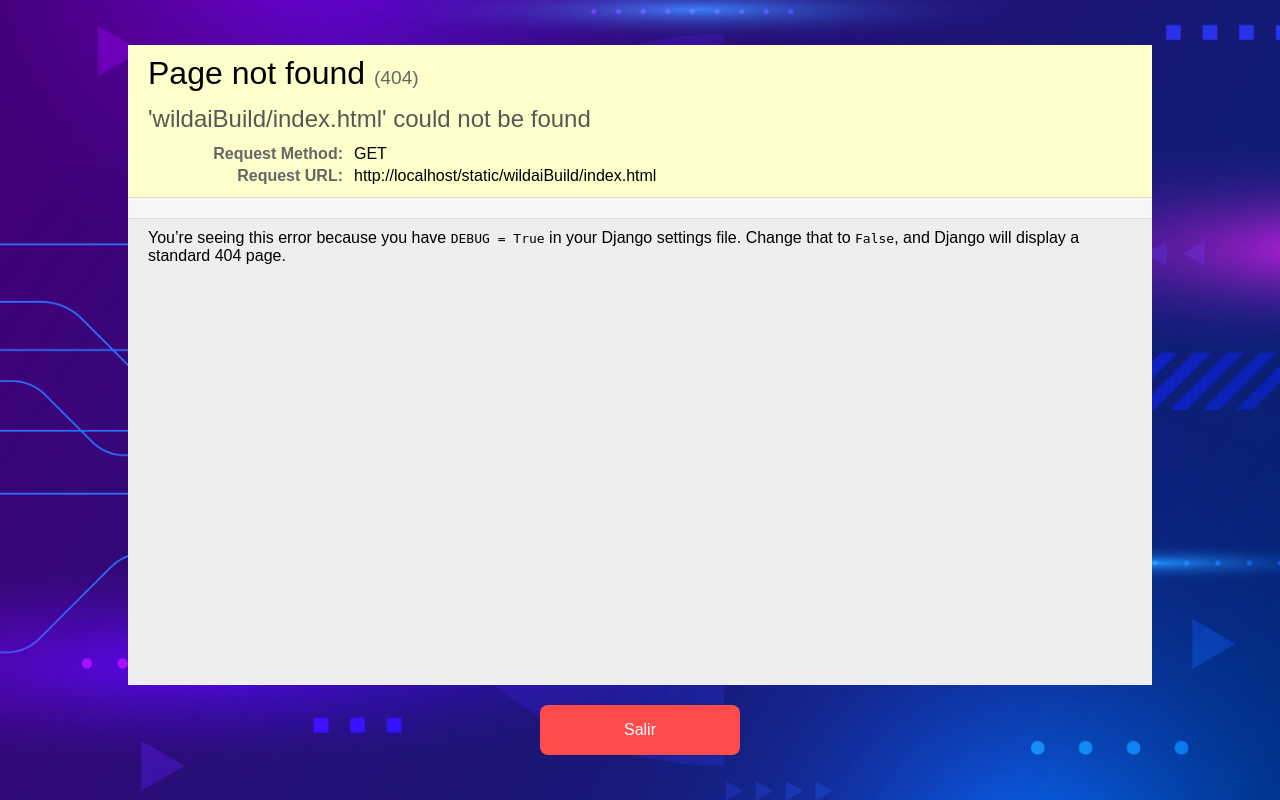
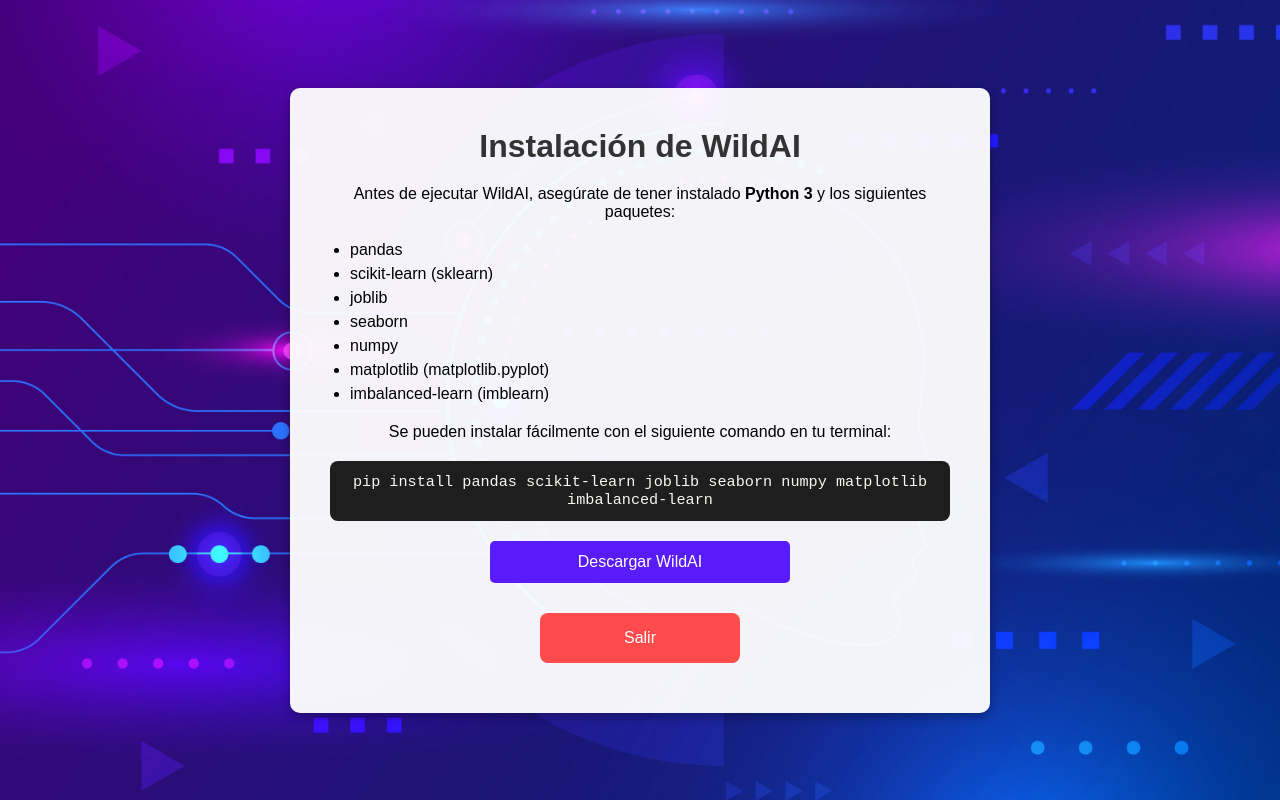
Before and after one commit to jose-sanchezf26/SGTAIP, a Django app: page /games/wildai/ in a window 1280 px wide. Run offline with Django 5.2, Linux system fonts and the light colour scheme.

Commit message:
Página de descarga de WildAI añadida

```diff
--- a/seriousGames/games/templates/game_selection.html
+++ b/seriousGames/games/templates/game_selection.html
@@ -18,6 +18,9 @@
                     <button class="game-button" type="submit">{{ game }}</button>
                 </form>
                 {% endfor %}
+                <form action="{% url 'wildai_instructions' %}" method="get">
+                    <button class="game-button" type="submit">WildAI</button>
+                </form>
             </div>
         </div>
     </div>
--- /dev/null
+++ b/seriousGames/games/templates/wildAI.html
@@ -0,0 +1,80 @@
+{% load static %}
+<!DOCTYPE html>
+<html lang="es">
+<head>
+    <meta charset="UTF-8">
+    <meta name="viewport" content="width=device-width, initial-scale=1.0">
+    <title>Instrucciones - WildAI</title>
+    <link rel="stylesheet" type="text/css" href="{% static 'css/style.css' %}">
+    <style>
+        .form-box.large {
+            max-width: 700px;
+            padding: 40px;
+        }
+
+        .instruction-list {
+            text-align: left;
+            margin: 20px 0;
+            padding-left: 20px;
+        }
+
+        .instruction-list li {
+            margin-bottom: 6px;
+            list-style-type: disc;
+        }
+
+        .code-block {
+            background-color: #1e1e1e;
+            color: #f8f8f2;
+            padding: 12px;
+            border-radius: 8px;
+            font-family: 'Courier New', Courier, monospace;
+            font-size: 0.95rem;
+            overflow-x: auto;
+            margin: 20px 0;
+        }
+
+        .centered-form {
+            text-align: center;
+            margin-top: 20px;
+        }
+
+        .centered-form form {
+            margin-bottom: 10px;
+        }
+    </style>
+</head>
+<body>
+    <div class="background">
+        <div class="form-box large">
+            <h2>Instalación de WildAI</h2>
+            <p>Antes de ejecutar WildAI, asegúrate de tener instalado <strong>Python 3</strong> y los siguientes paquetes:</p>
+
+            <ul class="instruction-list">
+                <li>pandas</li>
+                <li>scikit-learn (sklearn)</li>
+                <li>joblib</li>
+                <li>seaborn</li>
+                <li>numpy</li>
+                <li>matplotlib (matplotlib.pyplot)</li>
+                <li>imbalanced-learn (imblearn)</li>
+            </ul>
+
+            <p>Se pueden instalar fácilmente con el siguiente comando en tu terminal:</p>
+
+            <div class="code-block">
+                pip install pandas scikit-learn joblib seaborn numpy matplotlib imbalanced-learn
+            </div>
+
+            <div class="centered-form">
+                <form action="{% static 'downloads/WILDAI.zip' %}">
+                    <button class="game-button" type="submit">Descargar WildAI</button>
+                </form>
+                <form action="{% url 'game_selection' %}" method="get">
+                    <button id="exitButton" class="exit-button" type="submit">Salir</button>
+                </form>
+            </div>
+        </div>
+    </div>
+</body>
+</html>
--- a/seriousGames/games/urls.py
+++ b/seriousGames/games/urls.py
@@ -2,6 +2,7 @@
 from . import views
 
 urlpatterns = [
+    path('wildai/', views.wildai_instructions, name='wildai_instructions'),
     path('game_selection', views.game_selection, name='game_selection'),
     path('<str:game_name>/', views.play_game, name='play_game'),
 ]
--- a/seriousGames/games/views.py
+++ b/seriousGames/games/views.py
@@ -6,8 +6,11 @@
 
 @login_required
 def game_selection(request):
-    games = ["SurvivalRules", "WildAI"]  # Puedes obtener esto de la base de datos
+    games = ["SurvivalRules"]  # Puedes obtener esto de la base de datos
     return render(request, 'game_selection.html', {'games': games})
 
 def play_game(request, game_name):
      return render(request, "game_template.html", {"game_name": game_name, "username": request.user.username})
+
+def wildai_instructions(request):
+    return render(request, 'wildAI.html')
```
Also changed, not shown: 1 other file.
